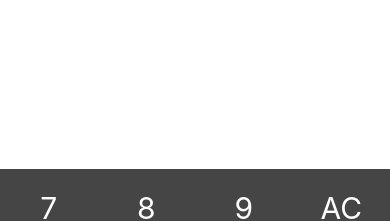
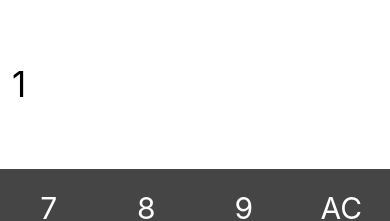
Before and after one commit to carlosdaniiel07/calculadora-react-native, a React Native app: screen / in a window 390 px wide. Shown: the top 221 px of the page. Built offline with nearby package versions, Linux system fonts and the light colour scheme.

Commit message:
Construindo componenten 'display'

```diff
--- a/App.js
+++ b/App.js
@@ -1,14 +1,14 @@
 import React, { Component } from 'react'
 import { Text, View, StyleSheet } from 'react-native'
 import Botao from './src/components/Botao'
+import Display from './src/components/Display';
 
 const Style = StyleSheet.create({
   container: {
     flex: 1
   },
   display: {
-    flex: 1,
-    backgroundColor: '#fff'
+    flex: 1
   },
   buttons: {
     flex: 1,
@@ -17,15 +17,23 @@ const Style = StyleSheet.create({
 })
 
 export default class App extends Component {
-  onClick(label) {
-    console.log('Label => ' + label);
+
+  state = {
+    displayText: 1
+  }
+
+  onClick = () => {
+    console.log('Botão clicado!')
+    this.setState({
+      displayText: this.state.displayText + 1
+    })
   }
 
   render() {
     return (
       <View style={Style.container}>
         <View style={Style.display}>
-
+          <Display displayText={this.state.displayText}/>
         </View>
 
         <View style={Style.buttons}>
@@ -34,21 +42,18 @@ export default class App extends Component {
           <Botao label='9' onPress={this.onClick} />
           <Botao label='AC' onPress={this.onClick} />
         </View>
-
         <View style={Style.buttons}>
           <Botao label='4' onPress={this.onClick} />
           <Botao label='5' onPress={this.onClick} />
           <Botao label='6' onPress={this.onClick} />
           <Botao label='x' onPress={this.onClick} />
         </View>
-
         <View style={Style.buttons}>
           <Botao label='1' onPress={this.onClick} />
           <Botao label='2' onPress={this.onClick} />
           <Botao label='3' onPress={this.onClick} />
           <Botao label='-' onPress={this.onClick} />
         </View>
-
         <View style={Style.buttons}>
           <Botao label='.' onPress={this.onClick} />
           <Botao label='0' onPress={this.onClick} />
--- a/src/components/Botao.js
+++ b/src/components/Botao.js
@@ -18,7 +18,7 @@ const Style = StyleSheet.create({
 
 export default (props) => {
     return (
-        <TouchableHighlight onPress={() => props.onPress(props.label)}>
+        <TouchableHighlight onPress={props.onPress}>
             <Text style={Style.button}>{props.label}</Text>
         </TouchableHighlight>
     )
--- /dev/null
+++ b/src/components/Display.js
@@ -0,0 +1,24 @@
+import React, { Component } from 'react'
+import { Text, View, StyleSheet } from 'react-native'
+
+const Style = StyleSheet.create({
+    display: {
+        flex: 1,
+        padding: 12,
+        backgroundColor: '#fff',
+        justifyContent: "center"
+    },
+    displayText: {
+        fontSize: 35
+    }
+})
+
+export default class Display extends Component {
+    render() {
+        return (
+            <View style={Style.display}>
+                <Text style={Style.displayText} numberOfLines={1}>{this.props.displayText}</Text>
+            </View>
+        )
+    }
+}
```
